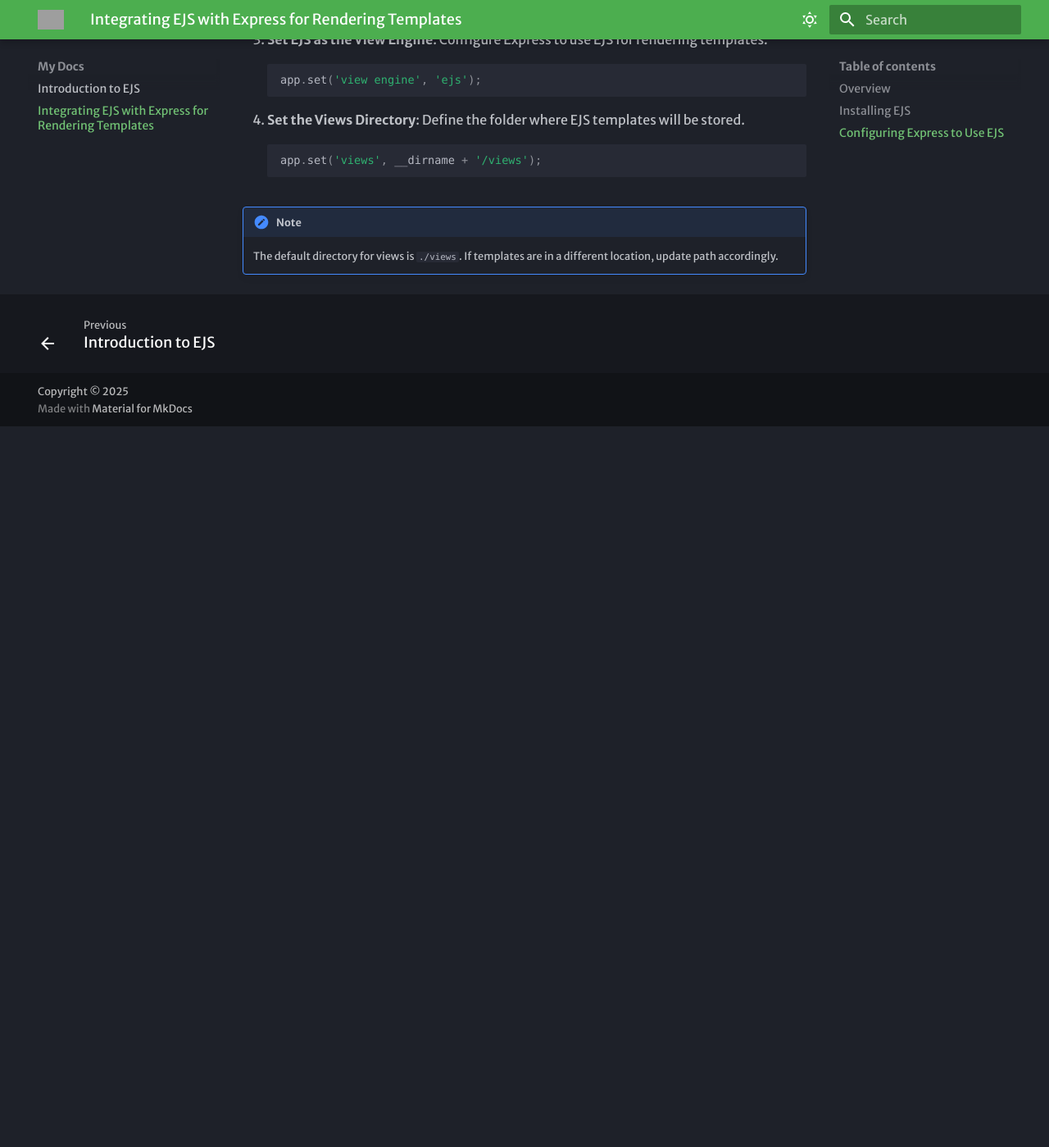
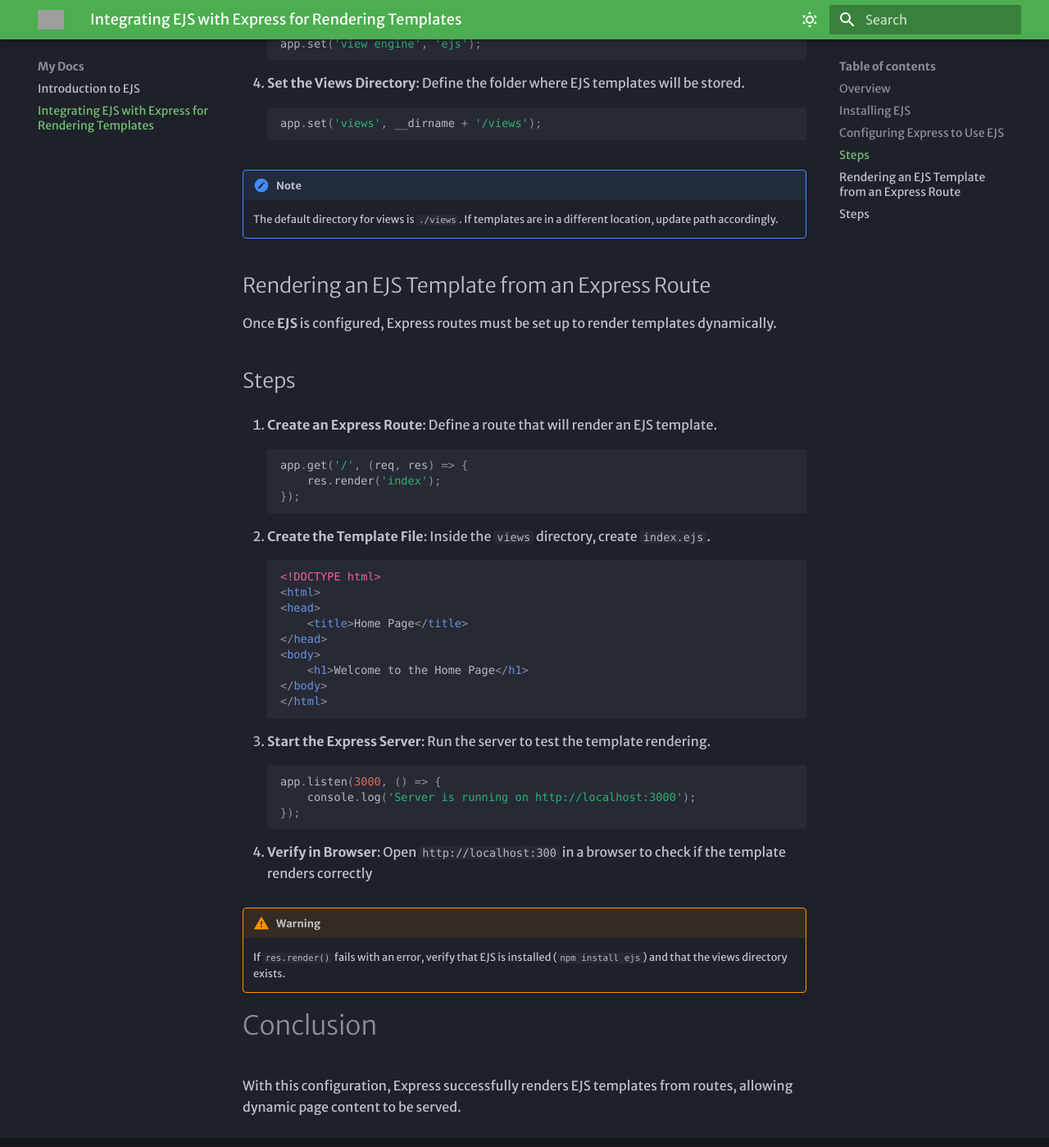
Before and after one commit to nilae2001/mkdocs, an MkDocs documentation site: the page built from docs/integration.md, in a window 1280 px wide and 1400 px high, scrolled down 992 px. Shown: the whole window at 82% size. Built offline with MkDocs 1.6.1 and Material for MkDocs 9.7.7, drawn with Linux system fonts in a browser that asks for light colours; some web fonts are replaced; before the commit the page ends 1512 px from its top, so only the background shows below that; some of the changed text lies outside the part shown; grey boxes are pictures that could not be loaded.

Commit message:
add integration page

````diff
--- a/docs/integration.md
+++ b/docs/integration.md
@@ -41,3 +38,42 @@ Before rendering templates, Express must be configured to recognize EJS as the t
 
 !!! note
     The default directory for views is ```./views```. If templates are in a different location, update path accordingly.
+
+## Rendering an EJS Template from an Express Route
+Once **EJS** is configured, Express routes must be set up to render templates dynamically.
+
+## Steps
+1. **Create an Express Route**: Define a route that will render an EJS template.
+    ```js
+    app.get('/', (req, res) => {
+        res.render('index');
+    });
+    ```
+
+2. **Create the Template File**: Inside the ```views``` directory, create ```index.ejs```.
+    ```html
+    <!DOCTYPE html>
+    <html>
+    <head>
+        <title>Home Page</title>
+    </head>
+    <body>
+        <h1>Welcome to the Home Page</h1>
+    </body>
+    </html>
+    ```
+
+3. **Start the Express Server**: Run the server to test the template rendering.
+    ```js
+    app.listen(3000, () => {
+        console.log('Server is running on http://localhost:3000');
+    });
+    ```
+
+4. **Verify in Browser**: Open ```http://localhost:300``` in a browser to check if the template renders correctly
+
+!!! warning
+    If ```res.render()``` fails with an error, verify that EJS is installed (```npm install ejs```) and that the views directory exists.
+
+# Conclusion
+With this configuration, Express successfully renders EJS templates from routes, allowing dynamic page content to be served.
````
Also changed, not shown: other parts of docs/integration.md (+2 -5 lines).
